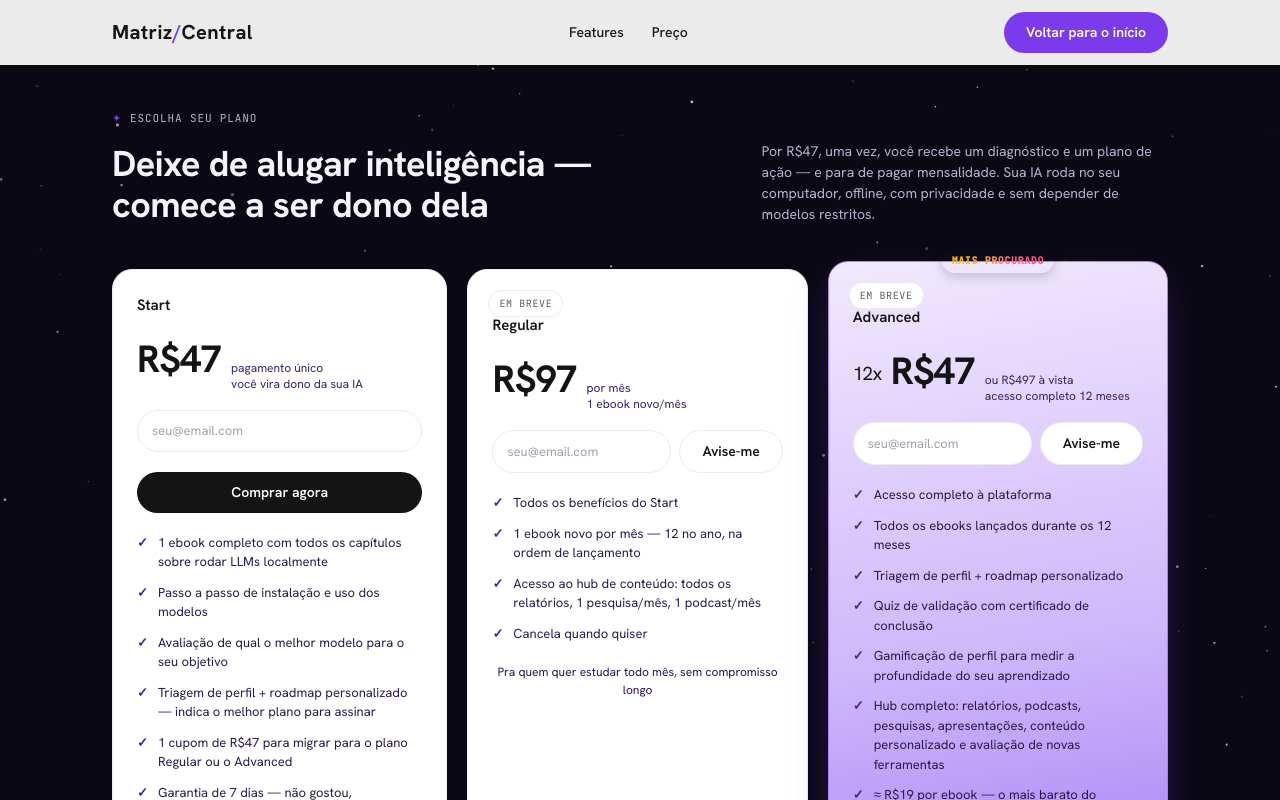
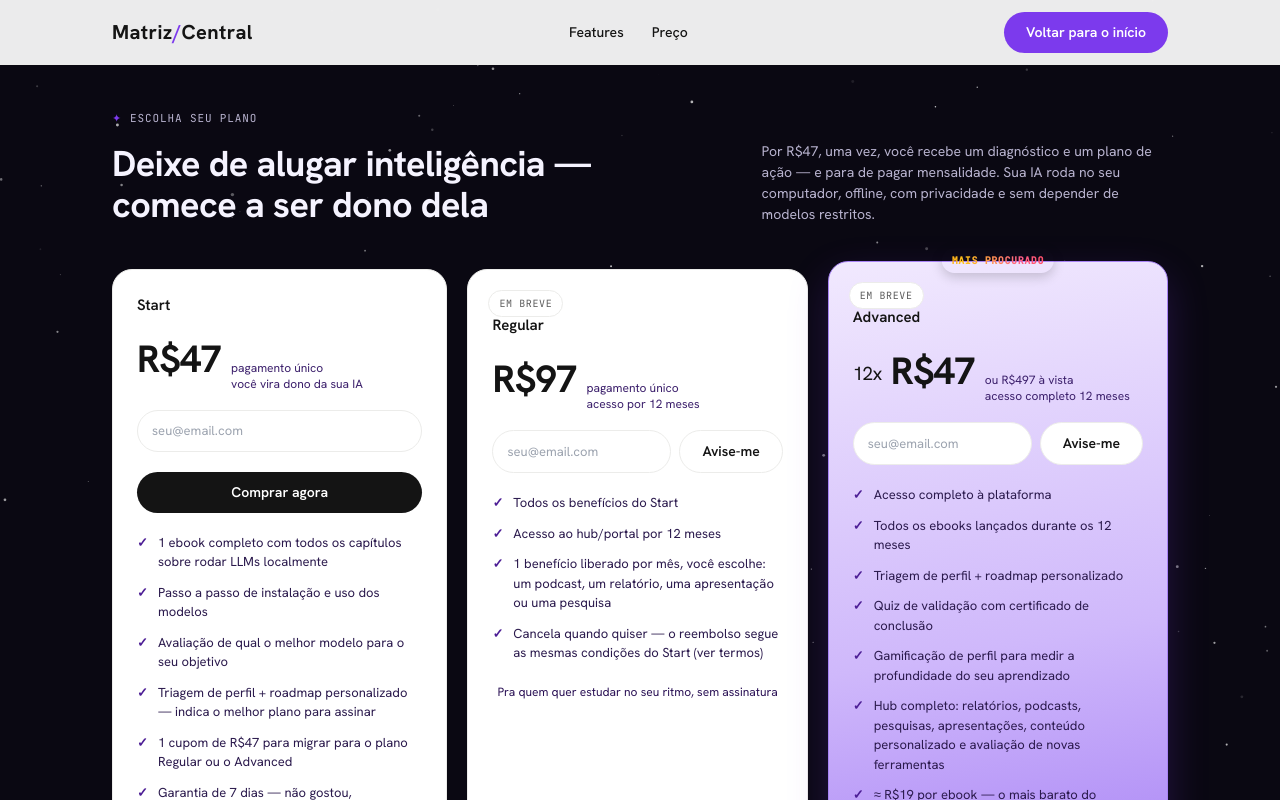
Before and after one commit to limajeferson/matrizcentral, a Next.js app: page /oferta in a window 1280 px wide. Shown: the top 800 px of the page. Built offline with nearby package versions, Linux system fonts and the light colour scheme.

Commit message:
feat: Regular vira pagamento unico de 12 meses com 1 beneficio/mes

```diff
--- a/src/components/marketing/OfferPricing.tsx
+++ b/src/components/marketing/OfferPricing.tsx
@@ -149,19 +149,19 @@ export default function OfferPricing() {
           <div className="price">
             <b>R$97</b>
             <small>
-              por mês
+              pagamento único
               <br />
-              1 ebook novo/mês
+              acesso por 12 meses
             </small>
           </div>
           <WaitlistForm planId="mensal_97" />
           <ul>
             <li>Todos os benefícios do Start</li>
-            <li>1 ebook novo por mês — 12 no ano, na ordem de lançamento</li>
-            <li>Acesso ao hub de conteúdo: todos os relatórios, 1 pesquisa/mês, 1 podcast/mês</li>
-            <li>Cancela quando quiser</li>
+            <li>Acesso ao hub/portal por 12 meses</li>
+            <li>1 benefício liberado por mês, você escolhe: um podcast, um relatório, uma apresentação ou uma pesquisa</li>
+            <li>Cancela quando quiser — o reembolso segue as mesmas condições do Start (ver termos)</li>
           </ul>
-          <span className="foot">Pra quem quer estudar todo mês, sem compromisso longo</span>
+          <span className="foot">Pra quem quer estudar no seu ritmo, sem assinatura</span>
         </div>
 
         <div className="plan recommended">
```
